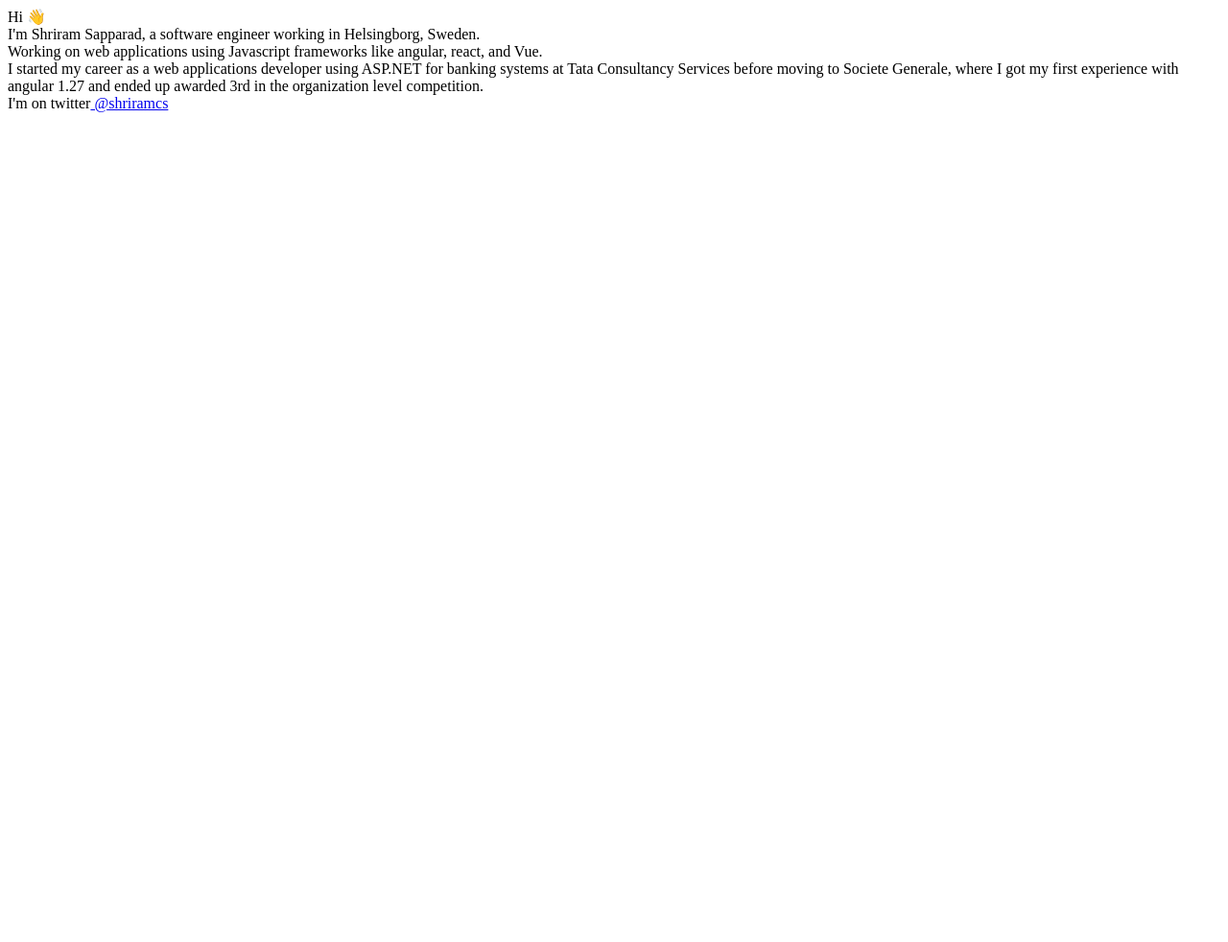
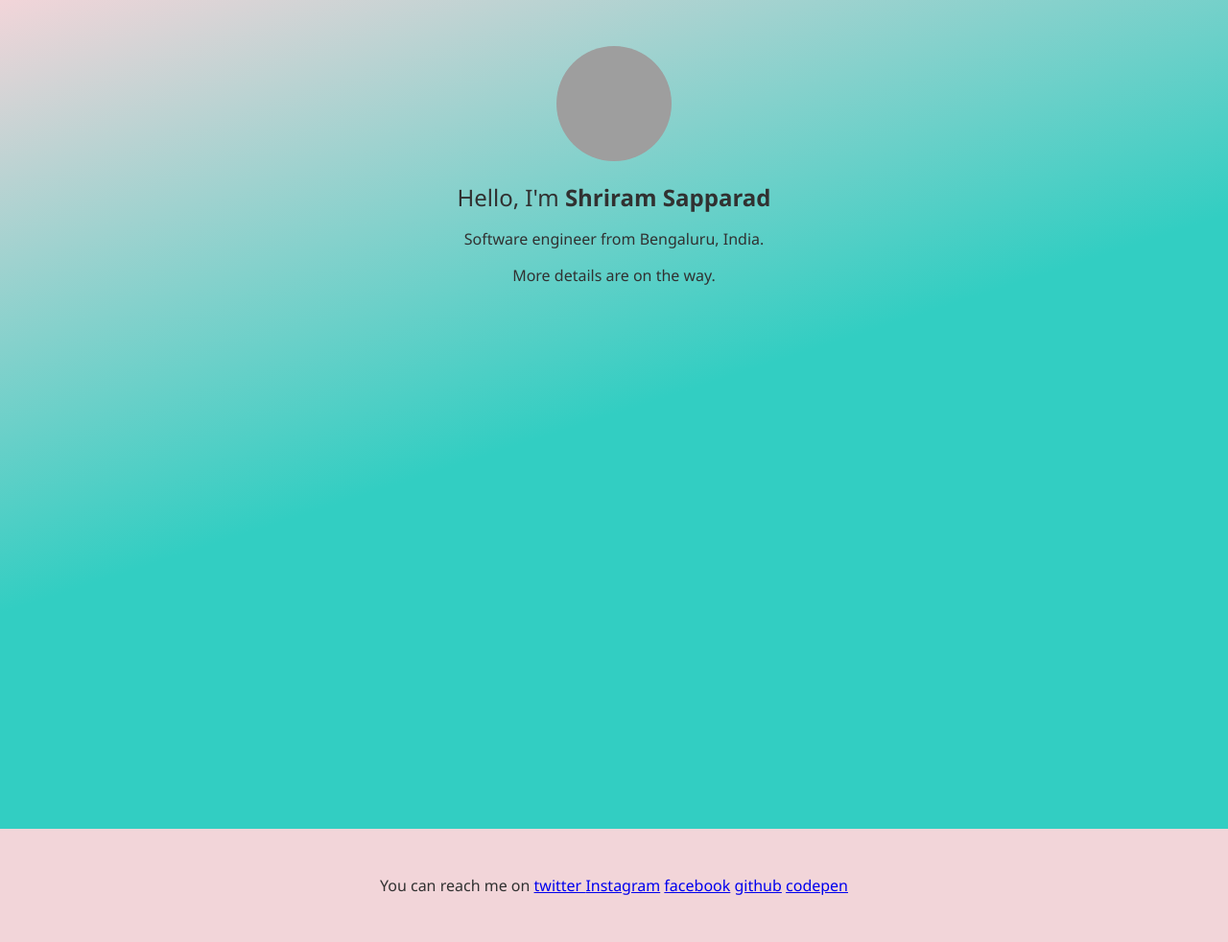
Before and after one commit to shriramcs/shriramcs.github.io, a plain HTML site: page index.html in a window 1280 px wide. Shown: the whole page at 96% size. Before the commit the page ends 800 px from the top, so only its background shows below. Drawn offline with Linux system fonts and the light colour scheme; grey boxes are pictures that could not be loaded.

Commit message:
Update index.html
coming soon page

```diff
--- a/index.html
+++ b/index.html
@@ -6,22 +6,72 @@
   <base href="/">
 
   <meta name="viewport" content="width=device-width, initial-scale=1">
+
+  <style>
+    body{
+  color: #313131;
+  margin: 0;
+  padding: 0;
+  font-size: 16px;
+  background-color: #000111;
+  font-family: "Segoe UI",Roboto,"Helvetica Neue",Arial,"Noto Sans",sans-serif,"Apple Color Emoji","Segoe UI Emoji","Segoe UI Symbol","Noto Color Emoji";
+}
+.hero{
+  text-align: center;
+  background: rgb(242,213,217);
+background: linear-gradient(162deg, rgba(242,213,217,1) 0%, rgba(50,206,194,1) 50%);
+  height: max(100vh, 400px);
+  padding: 2rem;
+}
+.hero-title{
+  font-size: 1.5rem;
+  text-align: center;
+}
+.name-title{
+  font-weight: bold;
+}
+.hero-subtitle{
+  text-align: center;
+}
+footer{
+/*   background-color: #b5e3e0; */
+  background-color: #f2d5d9;
+  text-align: center;
+  padding: 2rem;
+}
+figure.profile-pic img{
+  width: 120px;
+  height: 120px;
+  border-radius: 50%;
+}
+  </style>
 </head>
 <body>
-  <div>
-    <div> Hi 👋 </div>
-    <div>
-      I'm Shriram Sapparad, a software engineer working in Helsingborg, Sweden.
-    </div>
-    <div>
-      Working on web applications using Javascript frameworks like angular, react, and Vue.
-    </div>
-    <div>
-      I started my career as a web applications developer using ASP.NET for banking systems at Tata Consultancy Services before moving to Societe Generale, where I got my first experience with angular 1.27 and ended up awarded 3rd in the organization level competition.
-    </div>
-    <div>
-      I'm on twitter<a href="https://twitter.com/shriramcs"> @shriramcs </a>
-    </div>
+  <section class="hero">
+  <figure class="profile-pic">
+    <img src="https://avatars.githubusercontent.com/u/12939466?s=400&u=56518009ec5c21c06f5d0ecbed72ae40a4fe7ab5&v=4" />
+  </figure>
+  <div class="hero-title">
+    Hello, I'm <span class="name-title"> Shriram Sapparad </span>
   </div>
+  <p class="hero-subtitle">
+    Software engineer from Bengaluru, India.
+  </p>
+    <p>
+      More details are on the way.
+    </p>
+</section>
+<footer>
+  <p>
+    You can reach me on
+    <a href="https://twitter.com/shriramcs" target="_blank"> twitter </a>
+    <a href="https://www.instagram.com/shriramcs/" target="_blank">Instagram</a>
+    <a href="https://www.facebook.com/shriram.sapparad" target="_blank">facebook</a>
+    <a target="_blank" href="https://github.com/shriramcs">github</a>
+    <a target="_blank" href=""></a>
+    <a target="_blank" href="https://codepen.io/shriramcs">codepen</a>
+  </p>
+</footer>
+
 </body>
 </html>
```
